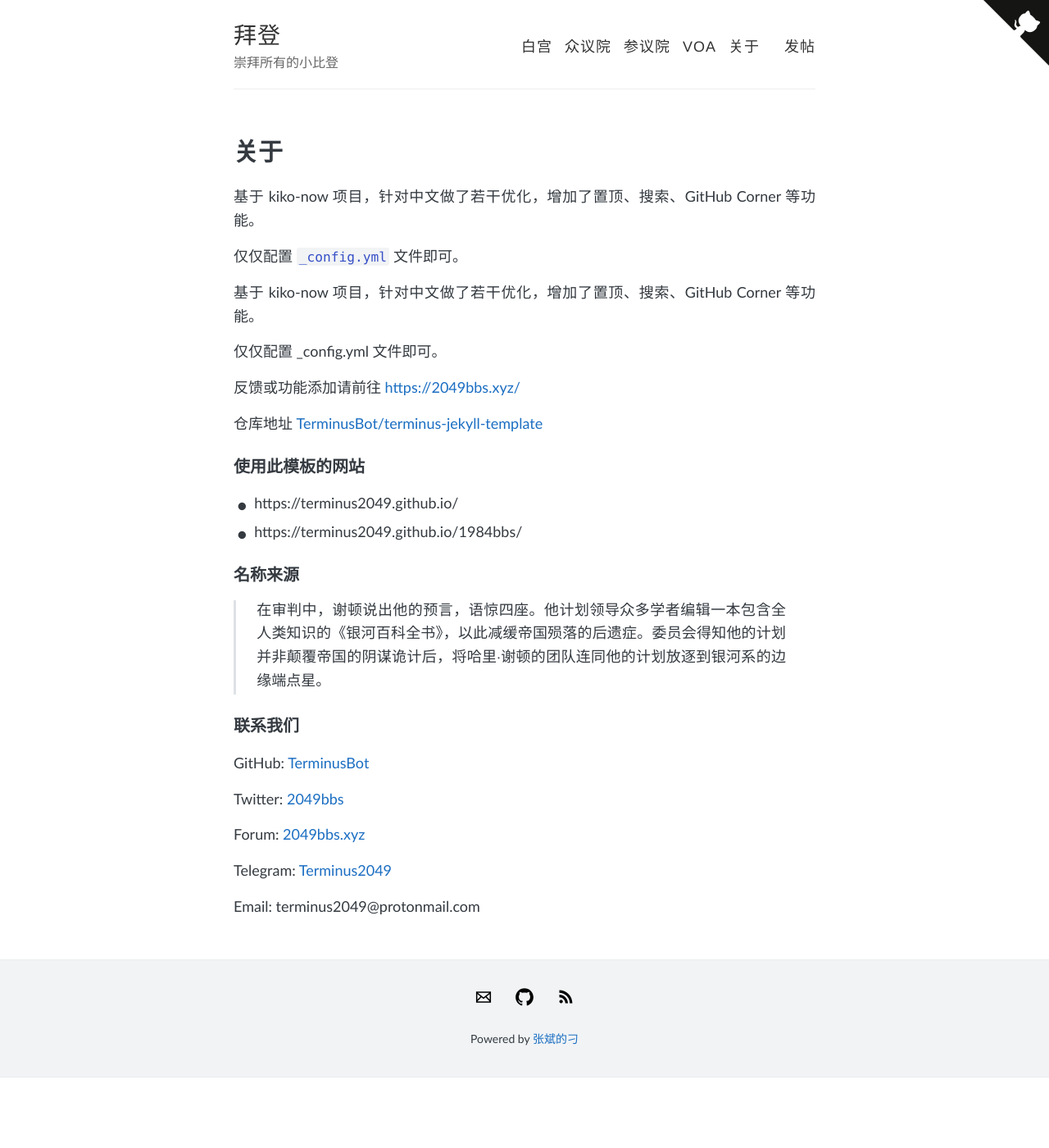
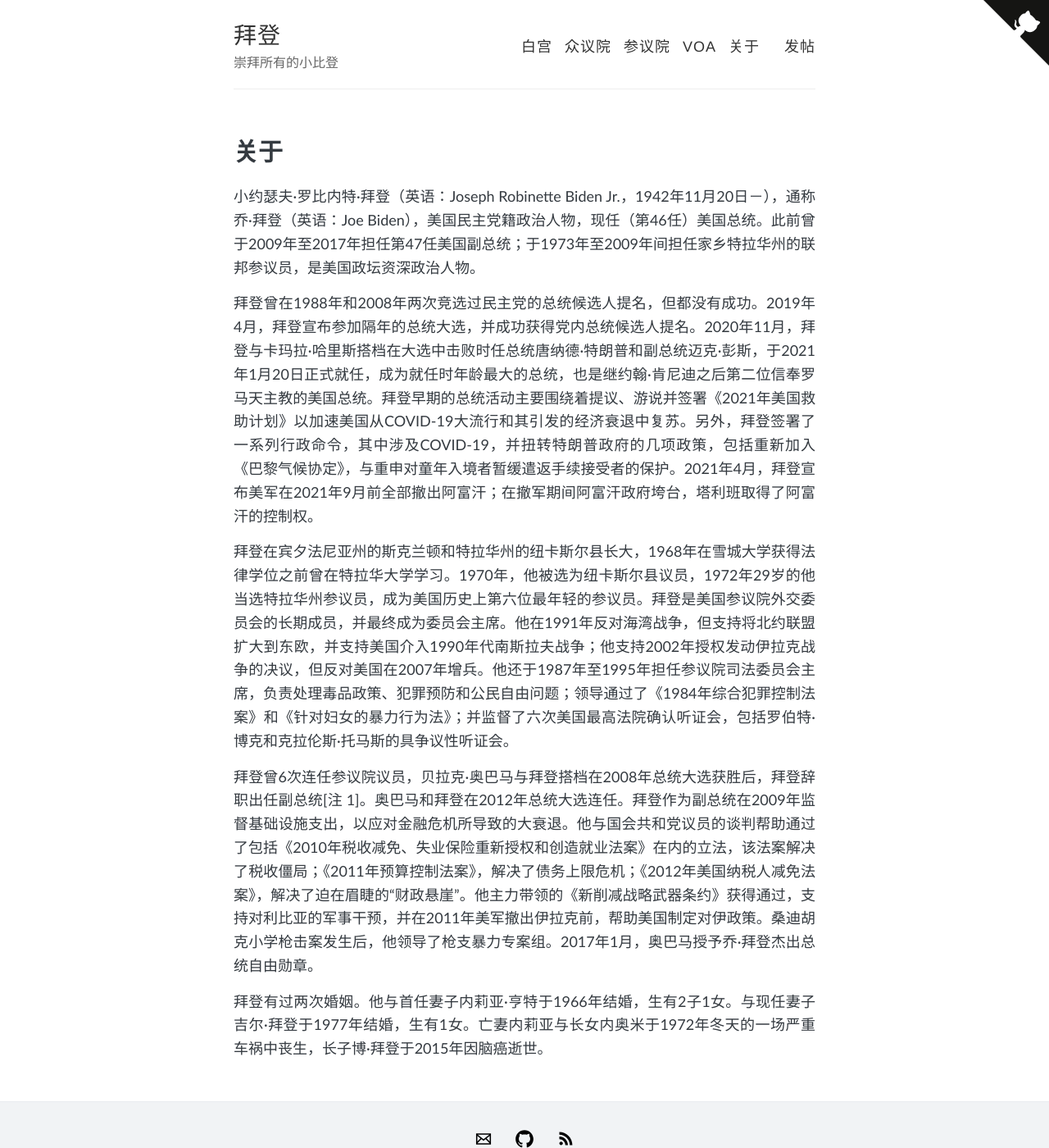
Before and after one commit to sferproject/haha, a Jekyll site: the page built from about.md, in a window 1280 px wide and 1400 px high. Shown: the whole window at 82% size. Built offline with Jekyll 4.4.1, drawn with Linux system fonts in a browser that asks for light colours.

Commit message:
Update about.md

```diff
--- a/about.md
+++ b/about.md
@@ -7,36 +7,12 @@ permalink: /about.html
 {% if site.posts.size == 0 %}
   <h2>No post found</h2>
 {% endif %}
+小约瑟夫·罗比内特·拜登（英语：Joseph Robinette Biden Jr.，1942年11月20日－），通称乔·拜登（英语：Joe Biden），美国民主党籍政治人物，现任（第46任）美国总统。此前曾于2009年至2017年担任第47任美国副总统；于1973年至2009年间担任家乡特拉华州的联邦参议员，是美国政坛资深政治人物。
 
+拜登曾在1988年和2008年两次竞选过民主党的总统候选人提名，但都没有成功。2019年4月，拜登宣布参加隔年的总统大选，并成功获得党内总统候选人提名。2020年11月，拜登与卡玛拉·哈里斯搭档在大选中击败时任总统唐纳德·特朗普和副总统迈克·彭斯，于2021年1月20日正式就任，成为就任时年龄最大的总统，也是继约翰·肯尼迪之后第二位信奉罗马天主教的美国总统。拜登早期的总统活动主要围绕着提议、游说并签署《2021年美国救助计划》以加速美国从COVID-19大流行和其引发的经济衰退中复苏。另外，拜登签署了一系列行政命令，其中涉及COVID-19，并扭转特朗普政府的几项政策，包括重新加入《巴黎气候协定》，与重申对童年入境者暂缓遣返手续接受者的保护。2021年4月，拜登宣布美军在2021年9月前全部撤出阿富汗；在撤军期间阿富汗政府垮台，塔利班取得了阿富汗的控制权。
 
-基于 kiko-now 项目，针对中文做了若干优化，增加了置顶、搜索、GitHub Corner 等功能。
+拜登在宾夕法尼亚州的斯克兰顿和特拉华州的纽卡斯尔县长大，1968年在雪城大学获得法律学位之前曾在特拉华大学学习。1970年，他被选为纽卡斯尔县议员，1972年29岁的他当选特拉华州参议员，成为美国历史上第六位最年轻的参议员。拜登是美国参议院外交委员会的长期成员，并最终成为委员会主席。他在1991年反对海湾战争，但支持将北约联盟扩大到东欧，并支持美国介入1990年代南斯拉夫战争；他支持2002年授权发动伊拉克战争的决议，但反对美国在2007年增兵。他还于1987年至1995年担任参议院司法委员会主席，负责处理毒品政策、犯罪预防和公民自由问题；领导通过了《1984年综合犯罪控制法案》和《针对妇女的暴力行为法》；并监督了六次美国最高法院确认听证会，包括罗伯特·博克和克拉伦斯·托马斯的具争议性听证会。
 
-仅仅配置 `_config.yml` 文件即可。
+拜登曾6次连任参议院议员，贝拉克·奥巴马与拜登搭档在2008年总统大选获胜后，拜登辞职出任副总统[注 1]。奥巴马和拜登在2012年总统大选连任。拜登作为副总统在2009年监督基础设施支出，以应对金融危机所导致的大衰退。他与国会共和党议员的谈判帮助通过了包括《2010年税收减免、失业保险重新授权和创造就业法案》在内的立法，该法案解决了税收僵局；《2011年预算控制法案》，解决了债务上限危机；《2012年美国纳税人减免法案》，解决了迫在眉睫的“财政悬崖”。他主力带领的《新削减战略武器条约》获得通过，支持对利比亚的军事干预，并在2011年美军撤出伊拉克前，帮助美国制定对伊政策。桑迪胡克小学枪击案发生后，他领导了枪支暴力专案组。2017年1月，奥巴马授予乔·拜登杰出总统自由勋章。
 
-基于 kiko-now 项目，针对中文做了若干优化，增加了置顶、搜索、GitHub Corner 等功能。
-
-仅仅配置 _config.yml 文件即可。
-
-反馈或功能添加请前往 <https://2049bbs.xyz/>
-
-仓库地址 [TerminusBot/terminus-jekyll-template](https://github.com/TerminusBot/terminus-jekyll-template)
-
-### 使用此模板的网站
-* https://terminus2049.github.io/
-* https://terminus2049.github.io/1984bbs/
-
-### 名称来源
-
-> 在审判中，谢顿说出他的预言，语惊四座。他计划领导众多学者编辑一本包含全人类知识的《银河百科全书》，以此减缓帝国殒落的后遗症。委员会得知他的计划并非颠覆帝国的阴谋诡计后，将哈里·谢顿的团队连同他的计划放逐到银河系的边缘端点星。
-
-### 联系我们
-
-GitHub: [TerminusBot](https://github.com/TerminusBot)
-
-Twitter: [2049bbs](https://www.twitter.com/2049bbs)
-
-Forum: [2049bbs.xyz](https://2049bbs.xyz)
-
-Telegram: [Terminus2049](https://t.me/terminus_9402)
-
-Email: terminus2049@protonmail.com
+拜登有过两次婚姻。他与首任妻子内莉亚·亨特于1966年结婚，生有2子1女。与现任妻子吉尔·拜登于1977年结婚，生有1女。亡妻内莉亚与长女内奥米于1972年冬天的一场严重车祸中丧生，长子博·拜登于2015年因脑癌逝世。
```
